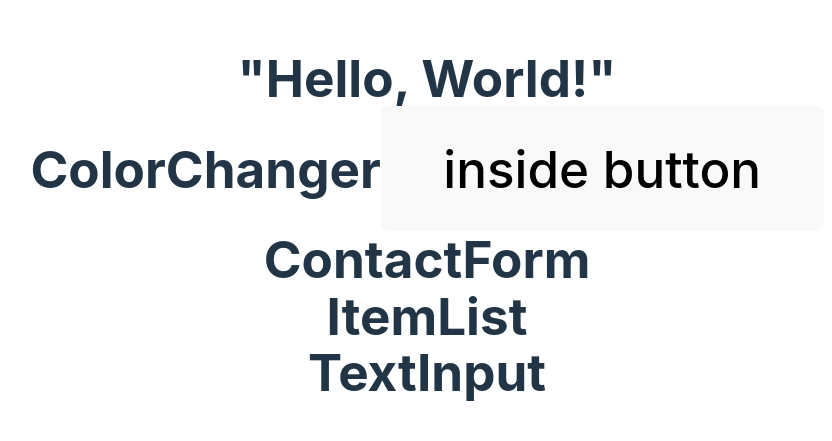
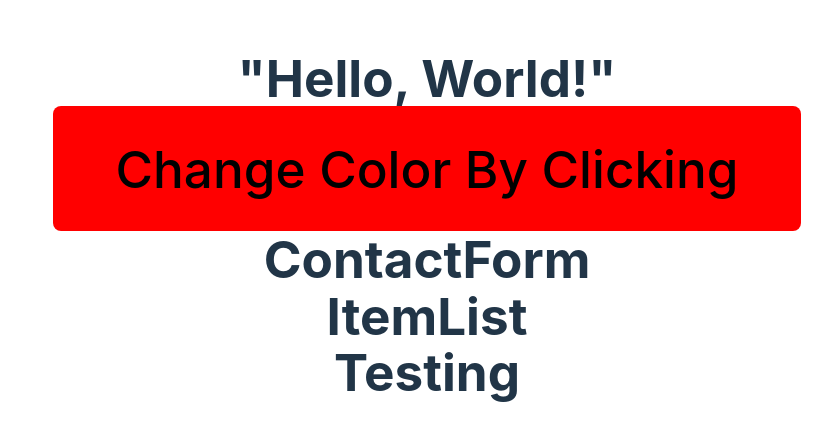
Before and after one commit to dulcelj55/Wk6ReactLab1, a React (Vite) app: page / in a window 1280 px wide. Shown: the part 175-616 px from the top of the page, without its empty margins (213-1045 px from the left). Built offline with nearby package versions, Linux system fonts and the light colour scheme.

Commit message:
problem 2 done

```diff
--- a/src/Componets/ColorChanger/index.jsx
+++ b/src/Componets/ColorChanger/index.jsx
@@ -1,10 +1,20 @@
 import { useState } from "react"
 
+
+
 const ColorChanger = () => {
-    const[backgroundColor,setbackgroundColor] = useState ('red')
+  const [buttonColor,setBackgroundColor] = useState("red");
+
+  const color = ()=>{
+    const setBGC = Math.floor(Math.random()*16777215).toString(16);
+    return '#' + setBGC
+  }
+
+
   return (
-    <div>ColorChanger
-    <button> inside button </button>
+    <div>
+    <button onClick={()=> setBackgroundColor(color)}  style={{backgroundColor: buttonColor}}> Change Color By Clicking </button>
+
     </div>
   )
 }
--- a/src/Componets/TextInput/index.jsx
+++ b/src/Componets/TextInput/index.jsx
@@ -2,7 +2,7 @@ import { useState } from "react"
 
 const TextInput = () => {
   return (
-    <div>TextInput</div>
+    <div>Testing</div>
   )
 }
 
```
